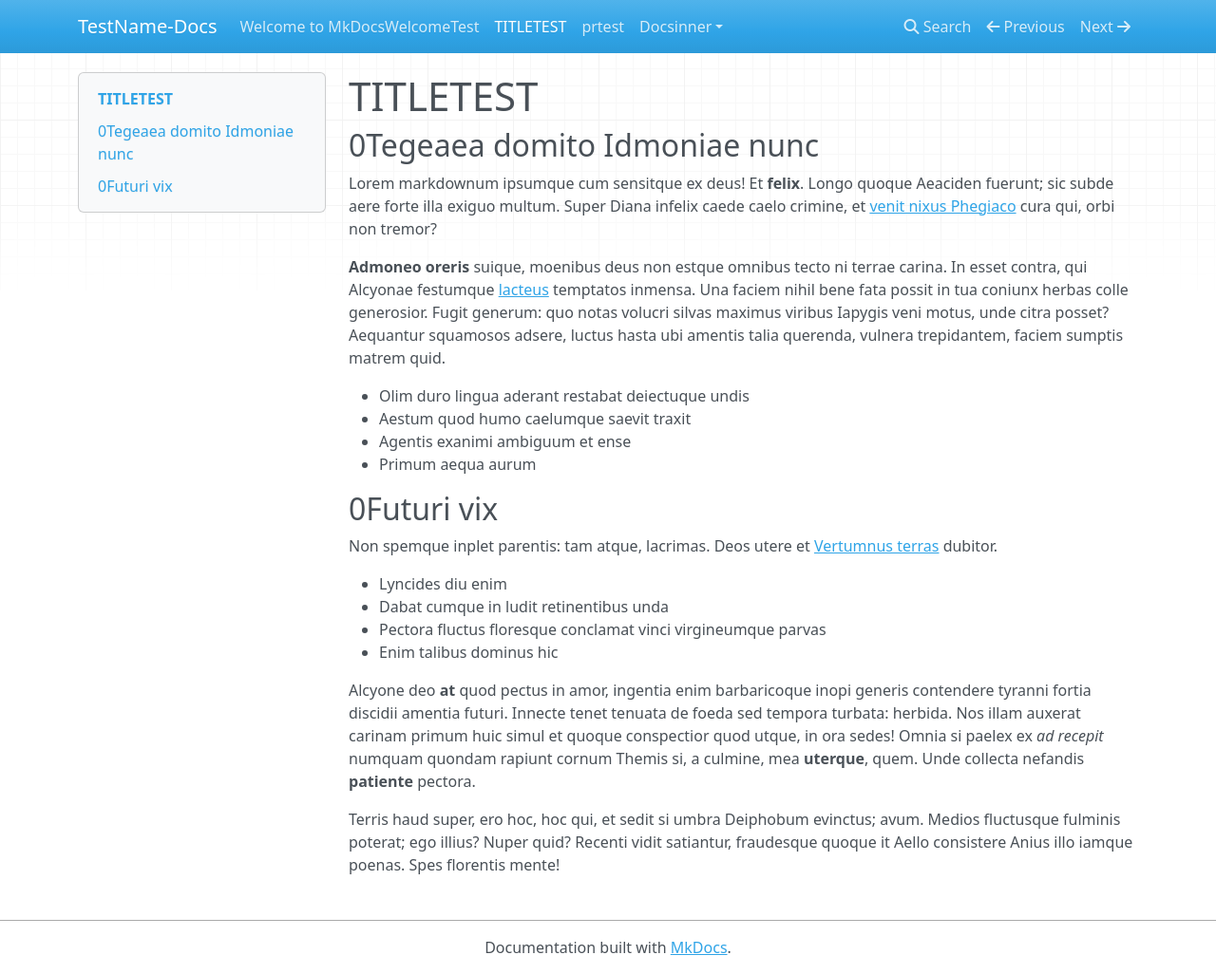
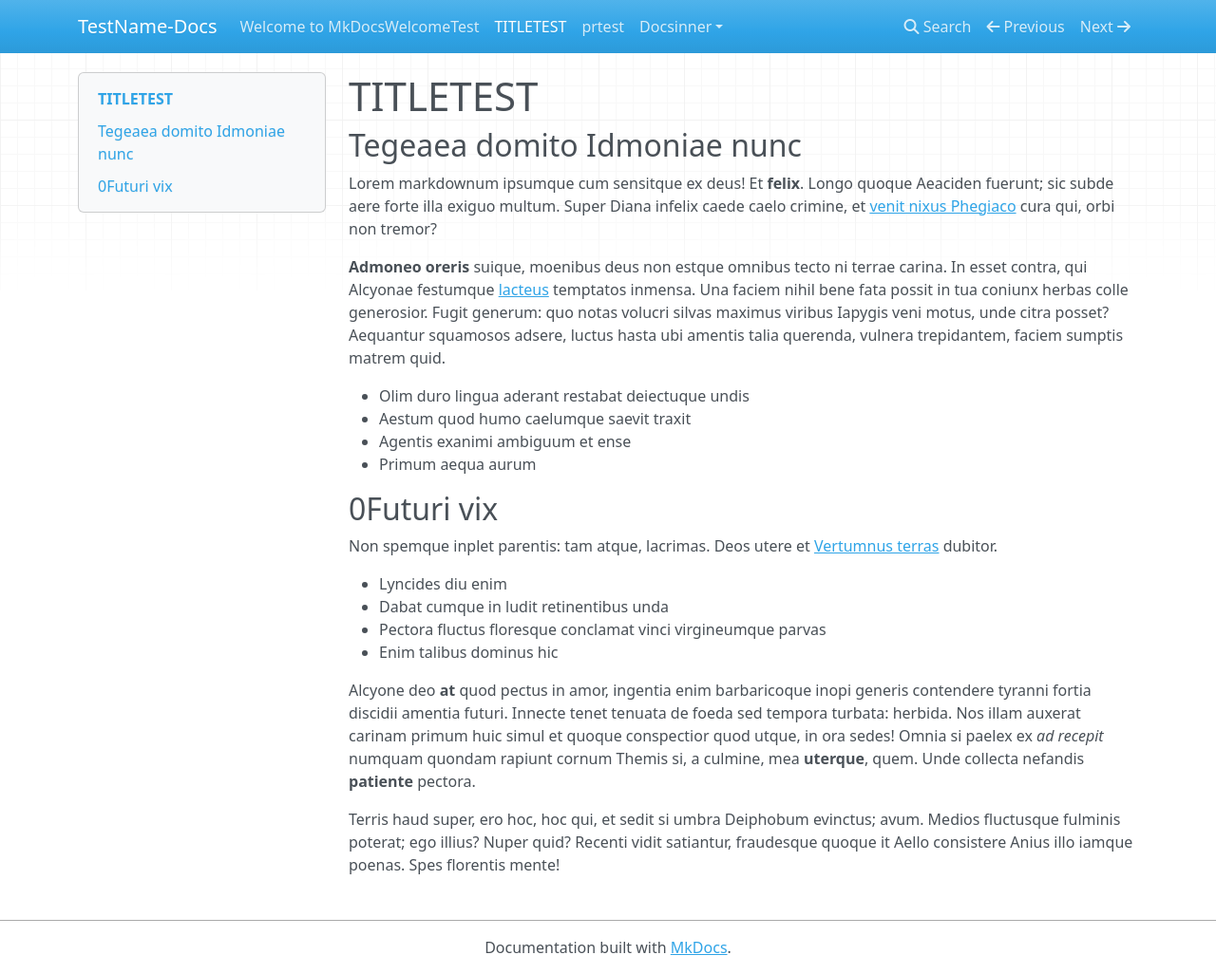
Before and after one commit to haitrec/mkdocs-test, an MkDocs documentation site: the page built from docs/about.md, in a window 1280 px wide and 1026 px high. Shown: the whole window at 95% size. Built offline with MkDocs 1.6.1, drawn with Linux system fonts in a browser that asks for light colours; nearby versions of some CDN libraries.

Commit message:
push-test

```diff
--- a/docs/about.md
+++ b/docs/about.md
@@ -1,6 +1,6 @@
 #  TITLETEST
 
-## 0Tegeaea domito Idmoniae nunc
+## Tegeaea domito Idmoniae nunc
 
 Lorem markdownum ipsumque cum sensitque ex deus! Et **felix**. Longo quoque
 Aeaciden fuerunt; sic subde aere forte illa exiguo multum. Super Diana infelix
```
